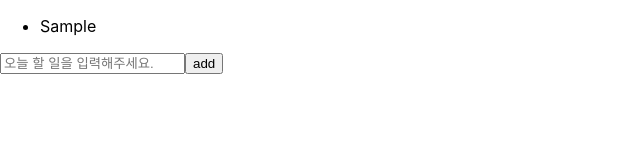
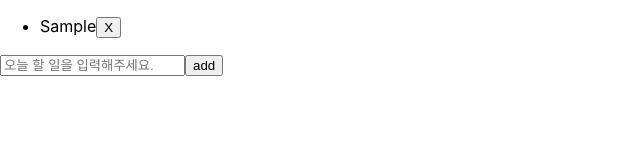
Before and after one commit to Jinga02/pratice, a React (Create React App) app in the folder atomic_todo/: page / in a window 1280 px wide. Both pictures are taken after typing "Sample" into the empty fields and a click on the button "add". Shown: the top 160 px of the page, without its empty margins (0-640 px from the left). Built offline with nearby package versions, Linux system fonts and the light colour scheme.

Commit message:
DeleteTodo 기능구현

```diff
--- a/atomic_todo/src/components/molecules/todo/AddTodo.jsx
+++ b/atomic_todo/src/components/molecules/todo/AddTodo.jsx
@@ -1,8 +1,8 @@
-import TodoButton from "components/atom/button/TodoButton";
+import Button from "components/atom/button/Button";
 import React from "react";
 
 const AddTodo = ({ onSubmitTodo }) => {
-  return <TodoButton label={"add"} onClick={onSubmitTodo}></TodoButton>;
+  return <Button label={"add"} onClick={onSubmitTodo}></Button>;
 };
 
 export default AddTodo;
--- a/atomic_todo/src/components/molecules/todo/DeleteTodo.jsx
+++ b/atomic_todo/src/components/molecules/todo/DeleteTodo.jsx
@@ -1,7 +1,14 @@
 import React from "react";
+import Button from "../../atom/button/Button";
+import { useDispatch } from "react-redux";
+import { deleteTodo } from "../../../redux/slice/TodoSlice";
+const DeleteTodo = ({ todoId }) => {
+  const dispatch = useDispatch();
 
-const DeleteTodo = () => {
-  return <div></div>;
+  const onDeleteTodo = () => {
+    dispatch(deleteTodo(todoId));
+  };
+  return <Button label={"X"} onClick={onDeleteTodo}></Button>;
 };
 
 export default DeleteTodo;
--- a/atomic_todo/src/components/molecules/todo/TodoItem.jsx
+++ b/atomic_todo/src/components/molecules/todo/TodoItem.jsx
@@ -1,7 +1,13 @@
 import React from "react";
+import DeleteTodo from "./DeleteTodo";
 
 const TodoItem = ({ todo }) => {
-  return <li>{todo.text}</li>;
+  return (
+    <li>
+      {todo.text}
+      <DeleteTodo todoId={todo.id} />
+    </li>
+  );
 };
 
 export default TodoItem;
--- /dev/null
+++ b/atomic_todo/src/components/molecules/todo/TodoList.jsx
@@ -0,0 +1,17 @@
+import React from "react";
+import { useSelector } from "react-redux";
+import TodoItem from "./TodoItem";
+
+const TodoList = () => {
+  const todos = useSelector((state) => state.todo.todos);
+
+  return (
+    <ul>
+      {todos.map((todo) => (
+        <TodoItem key={todo.id} todo={todo} />
+      ))}
+    </ul>
+  );
+};
+
+export default TodoList;
--- a/atomic_todo/src/components/organisms/TodoContent.jsx
+++ b/atomic_todo/src/components/organisms/TodoContent.jsx
@@ -1,17 +1,12 @@
 import React from "react";
-import { useSelector } from "react-redux";
-import TodoItem from "../molecules/todo/TodoItem";
+import CreateTodoForm from "../molecules/todo/CreateTodoFrom";
+import TodoList from "../molecules/todo/TodoList";
 
 const TodoContent = () => {
-  const todos = useSelector((state) => state.todo.todos);
-  console.log(todos);
   return (
     <div>
-      <ul>
-        {todos.map((todo) => (
-          <TodoItem key={todo.id} todo={todo} />
-        ))}
-      </ul>
+      <TodoList />
+      <CreateTodoForm />
     </div>
   );
 };
--- a/atomic_todo/src/pages/TodoPage.jsx
+++ b/atomic_todo/src/pages/TodoPage.jsx
@@ -1,12 +1,10 @@
 import React from "react";
-import CreateTodoForm from "../components/molecules/todo/CreateTodoFrom";
 import TodoContent from "../components/organisms/TodoContent";
 
 const TodoPage = () => {
   return (
     <>
       <TodoContent />
-      <CreateTodoForm />
     </>
   );
 };
--- a/atomic_todo/src/redux/slice/TodoSlice.jsx
+++ b/atomic_todo/src/redux/slice/TodoSlice.jsx
@@ -12,8 +12,8 @@ const TodoSlice = createSlice({
       state.todos.push(action.payload);
     },
     deleteTodo: (state, action) => {
-      const deleteTodoId = action.payload;
-      const newTodos = state.todos.filter((todo) => todo.id !== deleteTodoId);
+      const todoId = action.payload;
+      const newTodos = state.todos.filter((todo) => todo.id !== todoId);
       state.todos = newTodos;
     },
   },
```
Also changed, not shown: atomic_todo/src/components/organisms/CreateTodo.jsx (deleted, +0 -12 lines), atomic_todo/src/components/atom/button/Button.jsx (renamed from atomic_todo/src/components/atom/button/TodoButton.jsx).
